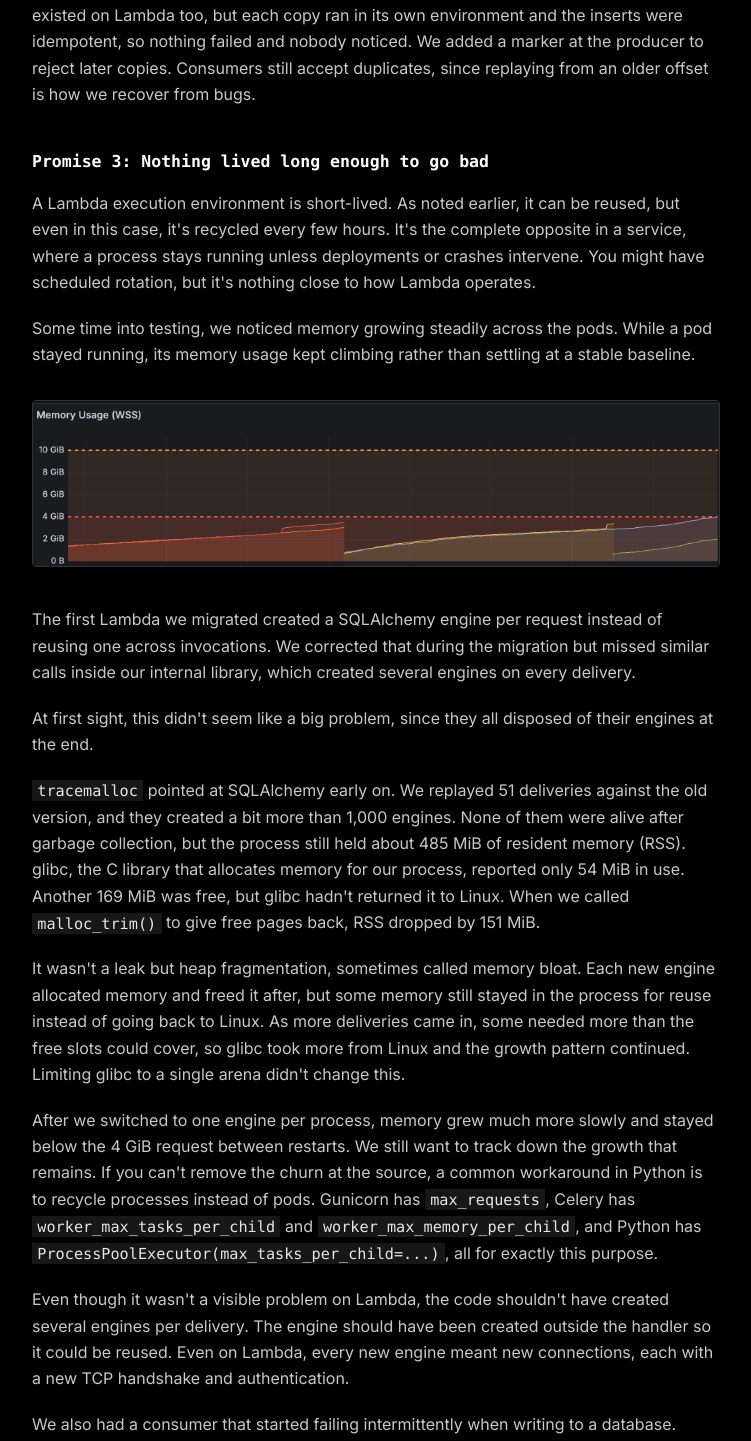
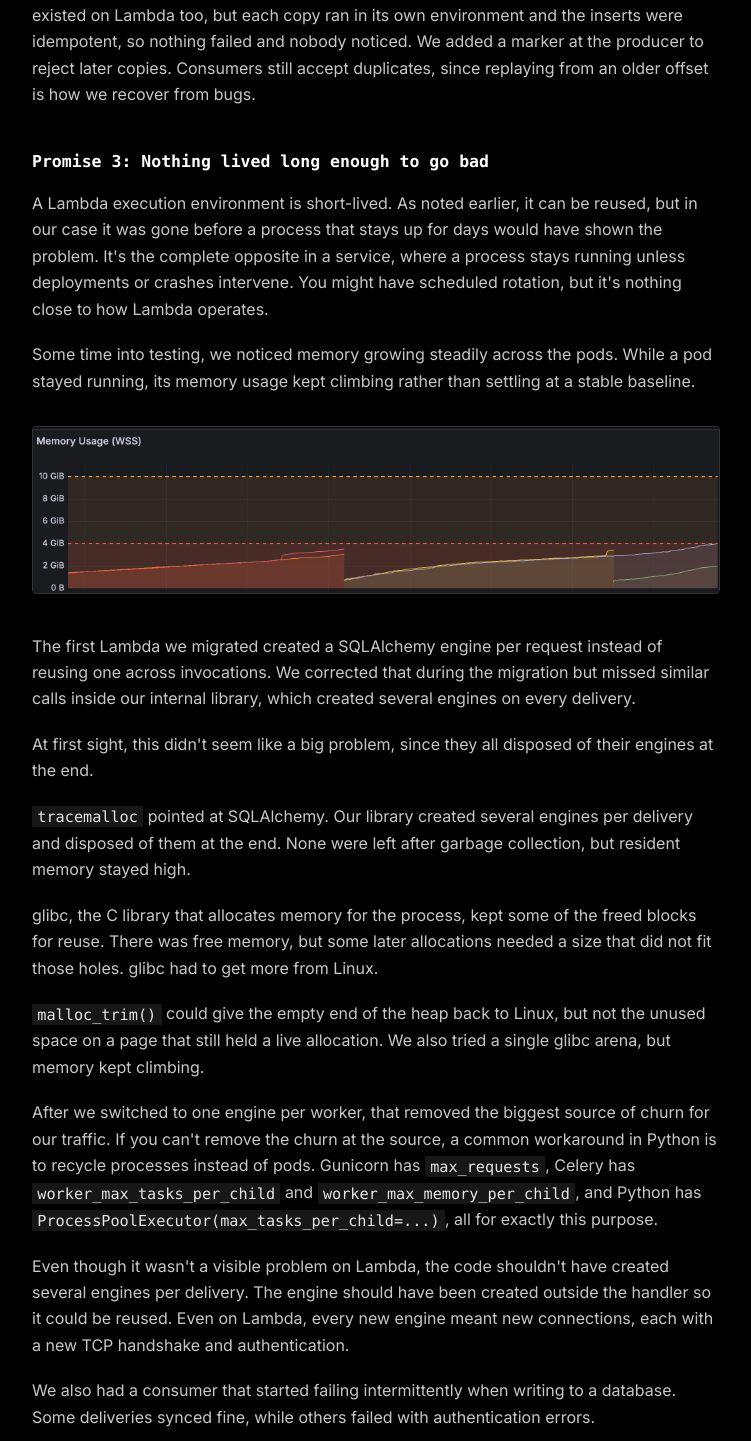
Before and after one commit to denyszhak/denyszhak.com, a React (Vite) app: page /writing/what-aws-lambda-was-hiding in a window 1280 px wide. Shown: the part 4635-6076 px from the top of the page, without its empty margins (244-995 px from the left). Built offline with nearby package versions, Linux system fonts and the light colour scheme; no server answers.

Commit message:
Update allocator explanation in Runtime Semantics article

```diff
--- a/src/pages/posts/WhatLambdaWasHiding.jsx
+++ b/src/pages/posts/WhatLambdaWasHiding.jsx
@@ -124,7 +124,7 @@ const WhatLambdaWasHiding = () => {
 
         <h2 id="promise-3-nothing-lived-long-enough-to-go-bad">Promise 3: Nothing lived long enough to go bad</h2>
 
-        <p>A Lambda execution environment is short-lived. As noted earlier, it can be reused, but even in this case, it's recycled every few hours. It's the complete opposite in a service, where a process stays running unless deployments or crashes intervene. You might have scheduled rotation, but it's nothing close to how Lambda operates.</p>
+        <p>A Lambda execution environment is short-lived. As noted earlier, it can be reused, but in our case it was gone before a process that stays up for days would have shown the problem. It's the complete opposite in a service, where a process stays running unless deployments or crashes intervene. You might have scheduled rotation, but it's nothing close to how Lambda operates.</p>
 
         <p>Some time into testing, we noticed memory growing steadily across the pods. While a pod stayed running, its memory usage kept climbing rather than settling at a stable baseline.</p>
 
@@ -134,11 +134,13 @@ const WhatLambdaWasHiding = () => {
 
         <p>At first sight, this didn't seem like a big problem, since they all disposed of their engines at the end.</p>
 
-        <p><code>tracemalloc</code> pointed at SQLAlchemy early on. We replayed 51 deliveries against the old version, and they created a bit more than 1,000 engines. None of them were alive after garbage collection, but the process still held about 485 MiB of resident memory (RSS). glibc, the C library that allocates memory for our process, reported only 54 MiB in use. Another 169 MiB was free, but glibc hadn't returned it to Linux. When we called <code>malloc_trim()</code> to give free pages back, RSS dropped by 151 MiB.</p>
+        <p><code>tracemalloc</code>&nbsp;pointed at SQLAlchemy. Our library created several engines per delivery and disposed of them at the end. None were left after garbage collection, but resident memory stayed high.</p>
 
-        <p>It wasn't a leak but heap fragmentation, sometimes called memory bloat. Each new engine allocated memory and freed it after, but some memory still stayed in the process for reuse instead of going back to Linux. As more deliveries came in, some needed more than the free slots could cover, so glibc took more from Linux and the growth pattern continued. Limiting glibc to a single arena didn't change this.</p>
+        <p>glibc, the C library that allocates memory for the process, kept some of the freed blocks for reuse. There was free memory, but some later allocations needed a size that did not fit those holes. glibc had to get more from Linux.</p>
 
-        <p>After we switched to one engine per process, memory grew much more slowly and stayed below the 4 GiB request between restarts. We still want to track down the growth that remains. If you can't remove the churn at the source, a common workaround in Python is to recycle processes instead of pods. Gunicorn has <code>max_requests</code>, Celery has <code>worker_max_tasks_per_child</code> and <code>worker_max_memory_per_child</code>, and Python has <code>ProcessPoolExecutor(max_tasks_per_child=...)</code>, all for exactly this purpose.</p>
+        <p><code>malloc_trim()</code>&nbsp;could give the empty end of the heap back to Linux, but not the unused space on a page that still held a live allocation. We also tried a single glibc arena, but memory kept climbing.</p>
+
+        <p>After we switched to one engine per worker, that removed the biggest source of churn for our traffic. If you can't remove the churn at the source, a common workaround in Python is to recycle processes instead of pods. Gunicorn has <code>max_requests</code>, Celery has <code>worker_max_tasks_per_child</code> and <code>worker_max_memory_per_child</code>, and Python has <code>ProcessPoolExecutor(max_tasks_per_child=...)</code>, all for exactly this purpose.</p>
 
         <p>Even though it wasn't a visible problem on Lambda, the code shouldn't have created several engines per delivery. The engine should have been created outside the handler so it could be reused. Even on Lambda, every new engine meant new connections, each with a new TCP handshake and authentication.</p>
 
```
